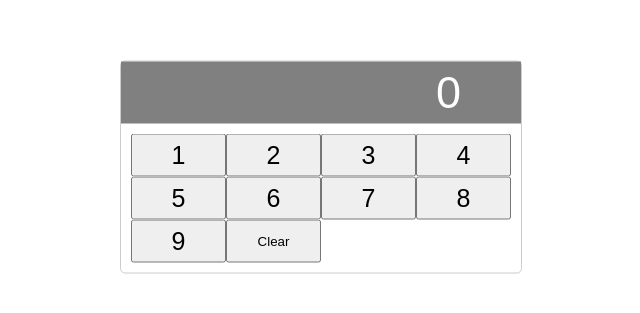
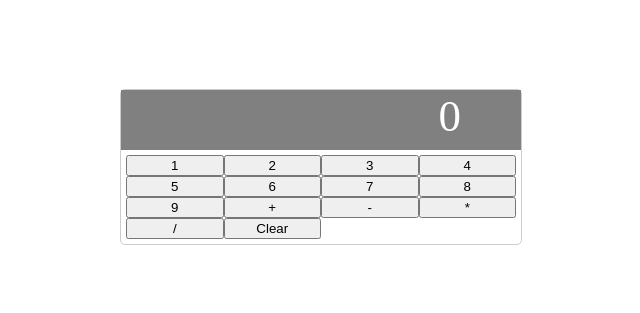
Before and after one commit to Emil-Ant/Calculator, a plain HTML site: page index.html in a window 1280 px wide. Shown: the part 233-546 px from the top of the page, without its empty margins (319-959 px from the left). Drawn offline with Linux system fonts and the light colour scheme.

Commit message:
Added display on click of digits

```diff
--- a/index.html
+++ b/index.html
@@ -7,18 +7,24 @@
 </head>
 <body>
 <div class="calculator">
-    <input type="text" class="calculator-display" value="0" disabled/>
+    <div id="calculator-display"></div>
         <div class="calculator-keys">
-            <button class="digit">1</button>
-            <button class="digit">2</button>
-            <button class="digit">3</button>
-            <button class="digit">4</button>
-            <button class="digit">5</button>
-            <button class="digit">6</button>
-            <button class="digit">7</button>
-            <button class="digit">8</button>
-            <button class="digit">9</button>
-            <button id = "clear-button">Clear</button>
+            <div class="item">
+                <button id="1">1</button>
+                <button id="2">2</button>
+                <button id="3">3</button>
+                <button id="4">4</button>
+                <button id="5">5</button>
+                <button id="6">6</button>
+                <button id="7">7</button>
+                <button id="8">8</button>
+                <button id="9">9</button>
+                <button class="operator">+</button>
+                <button class="operator">-</button>
+                <button class="operator">*</button>
+                <button class="operator">/</button>
+                <button id = "clear-button">Clear</button>
+            </div>
          </div>
 </div>
 </body>
--- a/script.js
+++ b/script.js
@@ -28,12 +28,21 @@ if (operator === '+') {
 }};
 
 
-let digitButtons = document.getElementsByClassName("digit");
+let Buttons = document.querySelectorAll('.item');
+let displayScreen = document.querySelector('#calculator-display');
+let displayValue = 0;
+displayScreen.innerHTML += displayValue;
 
-function displayNumbers() {
-    console.log("the event listener is working");
-};
+//event listener for each button
+Buttons.forEach(item => {
+    addEventListener('click', (e) => {
+        updateDisplay(e)
+    })
+});
 
-for (let i=0; i < digitButtons.length; i++) {
-    digitButtons[i].addEventListener("click", displayNumbers);
-};
+
+//update displayValue variable
+let updateDisplay = (e) => {
+    displayValue = e.target.id;
+    displayScreen.innerHTML = displayValue;
+}
--- a/style.css
+++ b/style.css
@@ -9,7 +9,7 @@
   }
 
 
-.calculator-display {
+#calculator-display {
     width: 70%;
     font-size: 45px;
     height: 60px;
@@ -21,15 +21,12 @@
     padding-left: 60px;
 }
 
-.calculator-keys {
+.item {
     display: grid;
     grid-template-columns: auto auto auto;
     padding: 10px;
     display: grid;
     grid-template-columns: repeat(4, 1fr);
-}
-
-.digit {
     text-align: center;
     font-size: 25px;
     padding: 5px;
```
